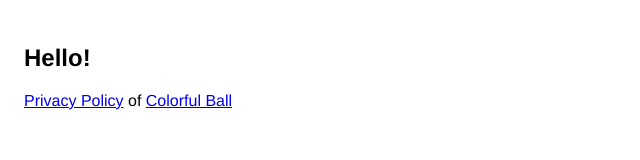
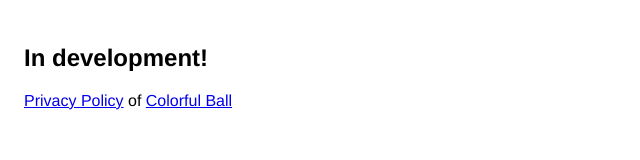
Before and after one commit to alejandrocoria/alejandrocoria.github.io, a plain HTML site: page index.html in a window 1280 px wide. Shown: the whole page, without its empty margins (0-640 px from the left). Drawn offline with Linux system fonts and the light colour scheme.

Commit message:
In development!

```diff
--- a/index.html
+++ b/index.html
@@ -7,7 +7,7 @@
       <style> body { font-family: 'Helvetica Neue', Helvetica, Arial, sans-serif; padding:1em; } </style>
     </head>
     <body>
-    <h2>Hello!</h2>
+    <h2>In development!</h2>
         <p><a href="Colorful_Ball/privacy_policy.html" target="_blank">Privacy Policy</a> of <a href="https://play.google.com/store/apps/details?id=org.godotengine.colorfulball" target="_blank">Colorful Ball</a></p>
     </body>
     </html>
```
